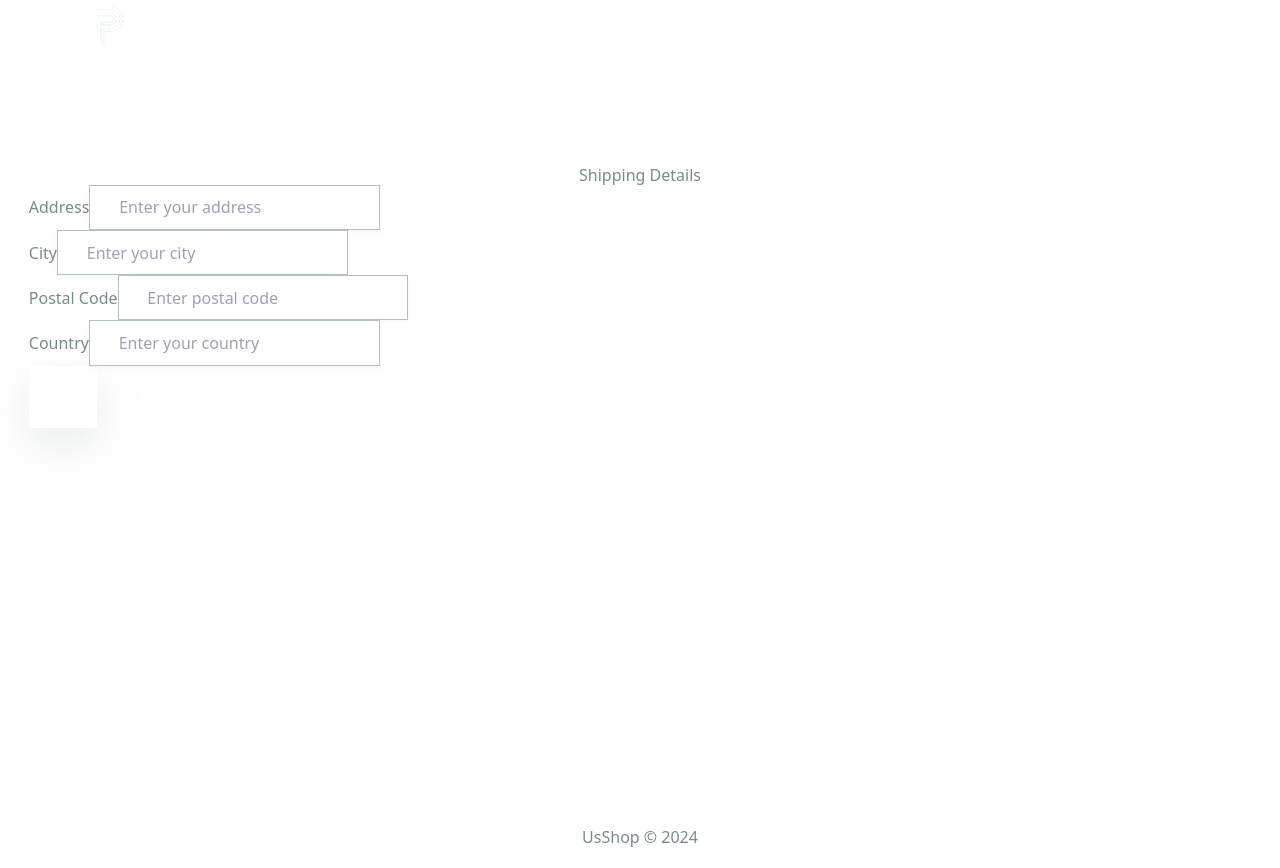
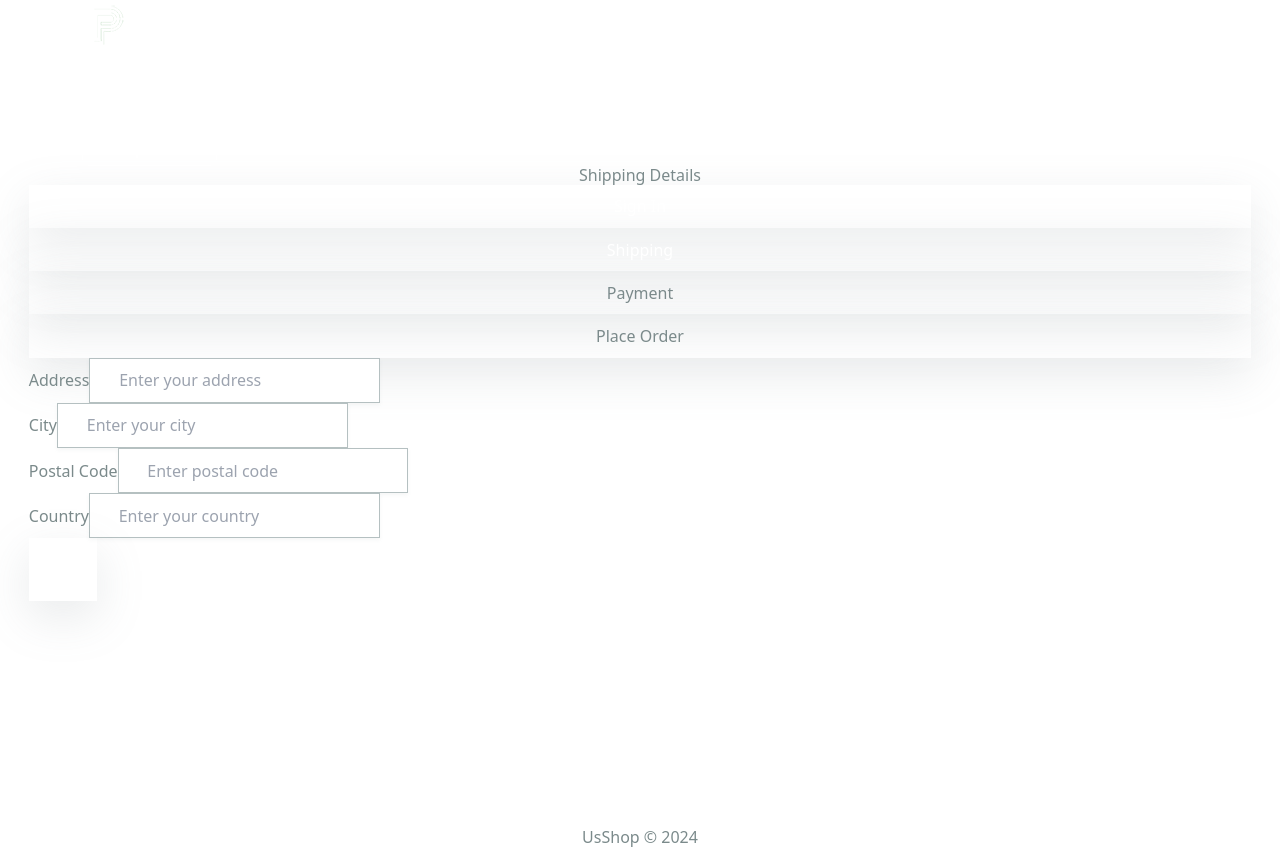
Before and after one commit to mMahabub/UsShop, a React (Vite) app in the folder frontend/: page /shipping in a window 1280 px wide. Built offline with nearby package versions, Linux system fonts and the light colour scheme; sample sign-in values are in the browser's storage.

Commit message:
Added shipping Sreen And Payment method

```diff
--- /dev/null
+++ b/frontend/src/components/CheckoutSteps.jsx
@@ -0,0 +1,118 @@
+// import React from 'react';
+// import { Nav } from 'react-bootstrap';
+// import { Link } from 'react-router-dom';
+
+// const CheckoutSteps = ({ step1, step2, step3, step4 }) => {
+//   return (
+//     <Nav className='justify-content-center mb-4'>
+//       <Nav.Item>
+//         {step1 ? (
+//           <Nav.Link as={Link} to='/login'>
+//             Sign In
+//           </Nav.Link>
+//         ) : (
+//           <Nav.Link disabled>Sign In</Nav.Link>
+//         )}
+//       </Nav.Item>
+
+//       <Nav.Item>
+//         {step2 ? (
+//           <Nav.Link as={Link} to='/shipping'>
+//             Shipping
+//           </Nav.Link>
+//         ) : (
+//           <Nav.Link disabled>Shipping</Nav.Link>
+//         )}
+//       </Nav.Item>
+
+//       <Nav.Item>
+//         {step3 ? (
+//           <Nav.Link as={Link} to='/payment'>
+//             Payment
+//           </Nav.Link>
+//         ) : (
+//           <Nav.Link disabled>Payment</Nav.Link>
+//         )}
+//       </Nav.Item>
+
+//       <Nav.Item>
+//         {step4 ? (
+//           <Nav.Link as={Link} to='/placeorder'>
+//             Place Order
+//           </Nav.Link>
+//         ) : (
+//           <Nav.Link disabled>Place Order</Nav.Link>
+//         )}
+//       </Nav.Item>
+//     </Nav>
+//   );
+// };
+
+// export default CheckoutSteps;
+
+import React from 'react';
+import { Link } from 'react-router-dom';
+
+const CheckoutSteps = ({ step1, step2, step3, step4 }) => {
+  return (
+    <nav className="flex justify-center space-x-4 my-6">
+      <div
+        className={`flex items-center justify-center w-32 py-2 rounded-lg shadow-lg text-center
+          ${step1 ? 'bg-blue-600 text-white' : 'bg-gray-300 text-gray-500 cursor-not-allowed'}
+        `}
+      >
+        {step1 ? (
+          <Link to="/login" className="font-medium hover:underline">
+            Sign In
+          </Link>
+        ) : (
+          <span>Sign In</span>
+        )}
+      </div>
+
+      <div
+        className={`flex items-center justify-center w-32 py-2 rounded-lg shadow-lg text-center
+          ${step2 ? 'bg-blue-600 text-white' : 'bg-gray-300 text-gray-500 cursor-not-allowed'}
+        `}
+      >
+        {step2 ? (
+          <Link to="/shipping" className="font-medium hover:underline">
+            Shipping
+          </Link>
+        ) : (
+          <span>Shipping</span>
+        )}
+      </div>
+
+      <div
+        className={`flex items-center justify-center w-32 py-2 rounded-lg shadow-lg text-center
+          ${step3 ? 'bg-blue-600 text-white' : 'bg-gray-300 text-gray-500 cursor-not-allowed'}
+        `}
+      >
+        {step3 ? (
+          <Link to="/payment" className="font-medium hover:underline">
+            Payment
+          </Link>
+        ) : (
+          <span>Payment</span>
+        )}
+      </div>
+
+      <div
+        className={`flex items-center justify-center w-32 py-2 rounded-lg shadow-lg text-center
+          ${step4 ? 'bg-blue-600 text-white' : 'bg-gray-300 text-gray-500 cursor-not-allowed'}
+        `}
+      >
+        {step4 ? (
+          <Link to="/placeorder" className="font-medium hover:underline">
+            Place Order
+          </Link>
+        ) : (
+          <span>Place Order</span>
+        )}
+      </div>
+    </nav>
+  );
+};
+
+export default CheckoutSteps;
--- /dev/null
+++ b/frontend/src/components/PrivateRoute.jsx
@@ -0,0 +1,8 @@
+import { Navigate, Outlet } from 'react-router-dom';
+import { useSelector } from 'react-redux';
+
+const PrivateRoute = () => {
+  const { userInfo } = useSelector((state) => state.auth);
+  return userInfo ? <Outlet /> : <Navigate to='/login' replace />;
+};
+export default PrivateRoute;
--- a/frontend/src/main.jsx
+++ b/frontend/src/main.jsx
@@ -18,6 +18,8 @@
 import LoginScreen from './screens/LoginScreen';
 import RegisterScreen from './screens/RegisterScreen';
 import ShippingScreen from './screens/ShippingScreen';
+import PrivateRoute from './components/PrivateRoute';
+import PaymentScreen from './screens/PaymentScreen';
 
 
 const router = createBrowserRouter(
@@ -28,7 +30,10 @@
       <Route  path="/cart" element={<CartScreen />} />
       <Route  path="/login" element={<LoginScreen />} />
       <Route  path="/register" element={<RegisterScreen />} />
+      <Route path='' element={<PrivateRoute/>}>
       <Route  path="/shipping" element={<ShippingScreen />} />
+      <Route  path="/payment" element={<PaymentScreen />} />
+      </Route>
     </Route>
   )
 );
--- /dev/null
+++ b/frontend/src/screens/PaymentScreen.jsx
@@ -0,0 +1,59 @@
+import { useState, useEffect } from 'react';
+import { Form, Button, Col } from 'react-bootstrap';
+import { useNavigate } from 'react-router-dom';
+import { useDispatch, useSelector } from 'react-redux';
+import FormContainer from '../components/FormContainer';
+import CheckoutSteps from '../components/CheckoutSteps';
+import { savePaymentMethod } from '../slices/cartSlice';
+
+const PaymentScreen = () => {
+  const navigate = useNavigate();
+  const cart = useSelector((state) => state.cart);
+  const { shippingAddress } = cart;
+
+  useEffect(() => {
+    if (!shippingAddress.address) {
+      navigate('/shipping');
+    }
+  }, [navigate, shippingAddress]);
+
+  const [paymentMethod, setPaymentMethod] = useState('PayPal');
+
+  const dispatch = useDispatch();
+
+  const submitHandler = (e) => {
+    e.preventDefault();
+    dispatch(savePaymentMethod(paymentMethod));
+    navigate('/placeorder');
+  };
+
+  return (
+    <FormContainer>
+      <CheckoutSteps step1 step2 step3 />
+      <h1>Payment Method</h1>
+      <Form onSubmit={submitHandler}>
+        <Form.Group>
+          <Form.Label as='legend'>Select Method</Form.Label>
+          <Col>
+            <Form.Check
+              className='my-2'
+              type='radio'
+              label='PayPal or Credit Card'
+              id='PayPal'
+              name='paymentMethod'
+              value='PayPal'
+              checked
+              onChange={(e) => setPaymentMethod(e.target.value)}
+            ></Form.Check>
+          </Col>
+        </Form.Group>
+
+        <Button type='submit' variant='primary'>
+          Continue
+        </Button>
+      </Form>
+    </FormContainer>
+  );
+};
+
+export default PaymentScreen;
--- a/frontend/src/screens/ShippingScreen.jsx
+++ b/frontend/src/screens/ShippingScreen.jsx
@@ -88,6 +88,7 @@
 import { useDispatch, useSelector } from 'react-redux';
 import { useNavigate } from 'react-router-dom';
 import { saveShippingAddress } from '../slices/cartSlice';
+import CheckoutSteps from '../components/CheckoutSteps';
 
 const ShippingScreen = () => {
   const cart = useSelector((state) => state.cart);
@@ -113,6 +114,7 @@
     <div className="min-h-screen flex items-center justify-center bg-gradient-to-br from-teal-700 via-teal-800 to-black px-4">
       <div className="bg-white shadow-2xl rounded-lg p-8 max-w-md w-full animate-fade-in">
         <h1 className="text-3xl font-bold text-teal-700 text-center mb-6">Shipping Details</h1>
+        <CheckoutSteps step1 step2 />
         <form onSubmit={submitHandler} className="space-y-6">
           {/* Address Field */}
           <div className="relative">
--- a/frontend/src/slices/cartSlice.js
+++ b/frontend/src/slices/cartSlice.js
@@ -34,10 +34,16 @@
         state.shippingAddress = action.payload;
         return updateCart(state);
 
-    }
+    },
+    savePaymentMethod: (state, action)=> {
+        state.paymentMethod = action.payload;
+        return updateCart(state);
+
+    },
+
   },
 });
 
-export const { addToCart, removeFromCart, saveShippingAddress } = cartSlice.actions;
+export const { addToCart, removeFromCart, saveShippingAddress,savePaymentMethod } = cartSlice.actions;
 
 export default cartSlice.reducer;
```
